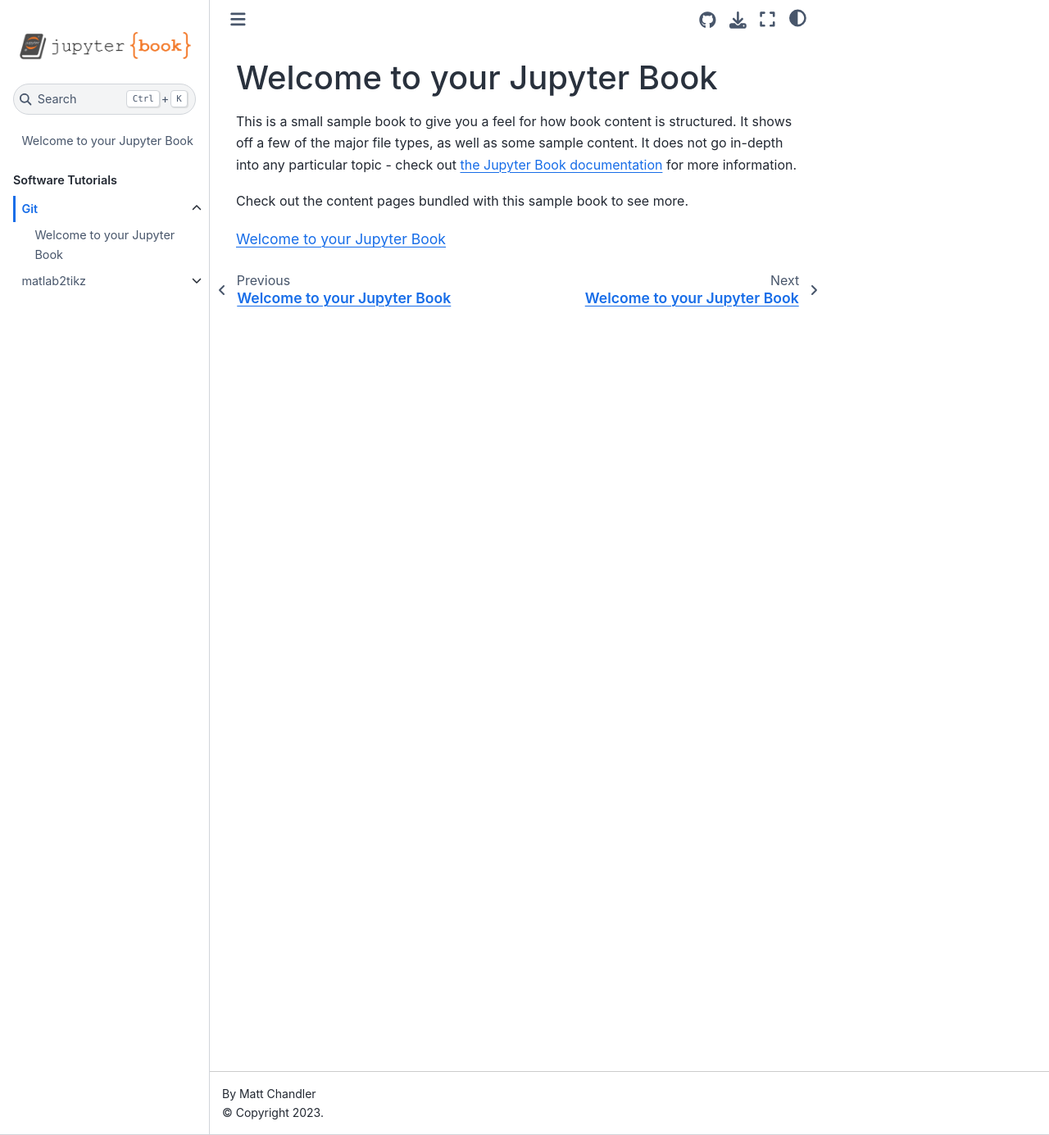
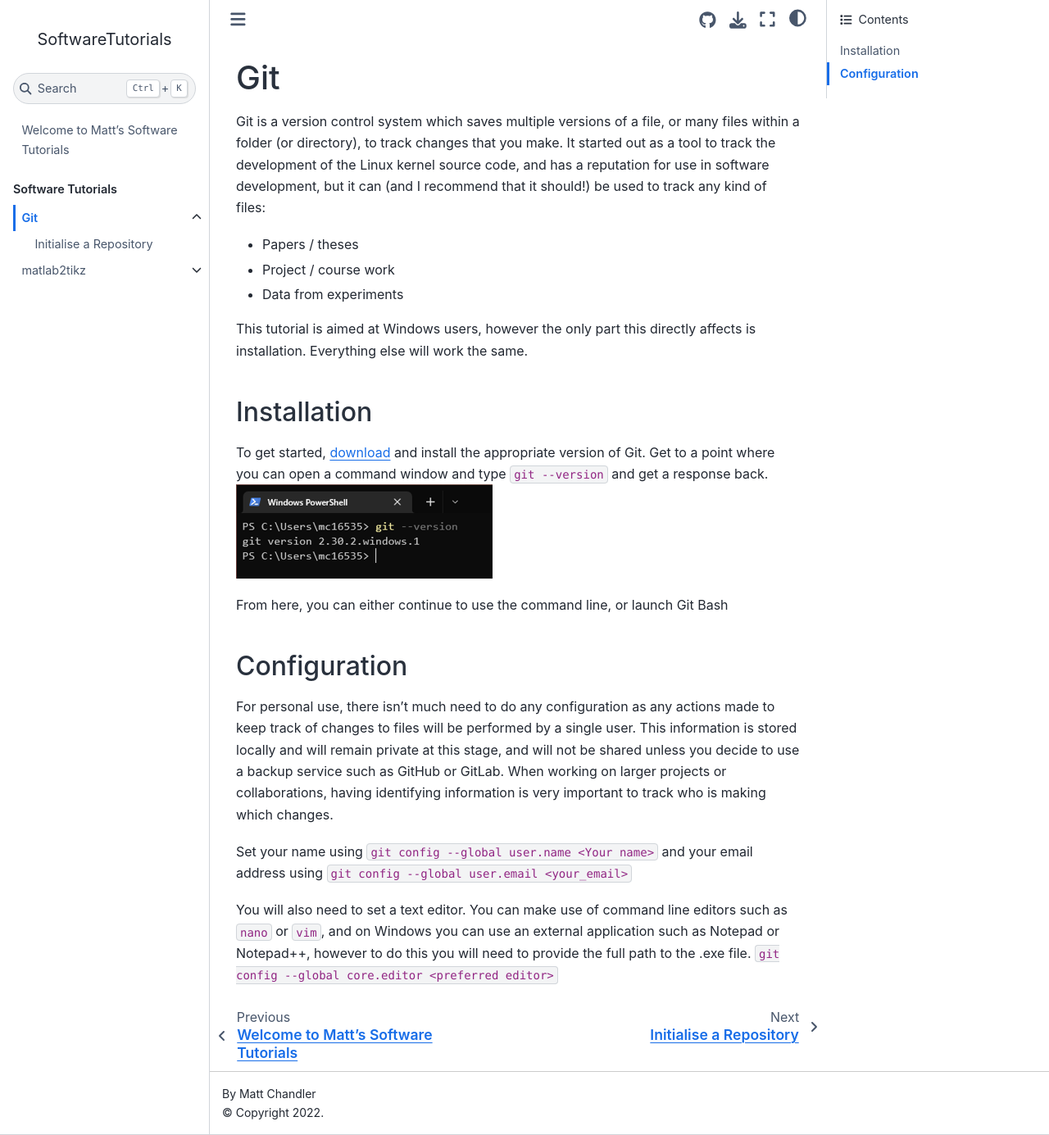
Before and after one commit to mgchandler/SoftwareTutorials, a Jupyter Book: the page built from content/git/index.md, in a window 1280 px wide and 1385 px high. Shown: the whole window at 82% size. Built offline with Jupyter Book 1.0.4 settings and Sphinx 7.4.7 and the Sphinx Book theme 1.1.4, drawn with Linux system fonts in a browser that asks for light colours.

Commit message:
Started working on Git from slides

````diff
--- a/_config.yml
+++ b/_config.yml
@@ -3,12 +3,28 @@
 
 title: SoftwareTutorials
 author: Matt Chandler
-logo: logo.png
+copyright: 2022
 
 # Force re-execution of notebooks on each build.
 # See https://jupyterbook.org/content/execute.html
 execute:
   execute_notebooks: force
+
+parse:
+  myst_enable_extensions:  # default extensions to enable in the myst parser. See https://myst-parser.readthedocs.io/en/latest/using/syntax-optional.html
+    # - amsmath
+    - colon_fence
+    # - deflist
+    - dollarmath
+    # - html_admonition
+    # - html_image
+    - linkify
+    # - replacements
+    # - smartquotes
+    - substitution
+    - tasklist
+  myst_url_schemes: [mailto, http, https] # URI schemes that will be recognised as external URLs in Markdown links
+  myst_dmath_double_inline: true
 
 # Define the name of the latex output file for PDF builds
 latex:
@@ -21,9 +37,9 @@
 
 # Information about where the book exists on the web
 repository:
-  url: https://github.com/executablebooks/jupyter-book  # Online location of your book
+  url: https://github.com/mgchandler/SoftwareTutorials  # Online location of your book
   path_to_book: docs  # Optional path to your book, relative to the repository root
-  branch: master  # Which branch of the repository should be used when creating links (optional)
+  branch: main  # Which branch of the repository should be used when creating links (optional)
 
 # Add GitHub buttons to your book
 # See https://jupyterbook.org/customize/config.html#add-a-link-to-your-repository
--- a/content/git/index.md
+++ b/content/git/index.md
@@ -1,11 +1,27 @@
-# Welcome to your Jupyter Book
+# Git
 
-This is a small sample book to give you a feel for how book content is
-structured.
-It shows off a few of the major file types, as well as some sample content.
-It does not go in-depth into any particular topic - check out [the Jupyter Book documentation](https://jupyterbook.org) for more information.
+Git is a version control system which saves multiple versions of a file, or many files within a folder (or directory), to track changes that you make. It started out as a tool to track the development of the Linux kernel source code, and has a reputation for use in software development, but it can (and I recommend that it should!) be used to track any kind of files:
+- Papers / theses
+- Project / course work
+- Data from experiments
 
-Check out the content pages bundled with this sample book to see more.
+This tutorial is aimed at Windows users, however the only part this directly affects is installation. Everything else will work the same.
 
-```{tableofcontents}
-```
+## Installation
+
+To get started, [download](https://git-scm.com/download) and install the appropriate version of Git. Get to a point where you can open a command window and type `git --version` and get a response back.
+![Example of output on Windows](version.png)
+
+From here, you can either continue to use the command line, or launch Git Bash
+
+## Configuration
+
+For personal use, there isn't much need to do any configuration as any actions made to keep track of changes to files will be performed by a single user. This information is stored locally and will remain private at this stage, and will not be shared unless you decide to use a backup service such as GitHub or GitLab. When working on larger projects or collaborations, having identifying information is very important to track who is making which changes.
+
+Set your name using
+`git config --global user.name <Your name>`
+and your email address using
+`git config --global user.email <your_email>`
+
+You will also need to set a text editor. You can make use of command line editors such as `nano` or `vim`, and on Windows you can use an external application such as Notepad or Notepad++, however to do this you will need to provide the full path to the .exe file.
+`git config --global core.editor <preferred editor>`
--- a/content/intro.md
+++ b/content/intro.md
@@ -1,8 +1,5 @@
-# Welcome to your Jupyter Book
+# Welcome to Matt's Software Tutorials
 
-This is a small sample book to give you a feel for how book content is
-structured.
-It shows off a few of the major file types, as well as some sample content.
-It does not go in-depth into any particular topic - check out [the Jupyter Book documentation](https://jupyterbook.org) for more information.
+This is a loose collection of tutorials for different bits of software I've found useful at some point. I intend that it may be useful mostly as a reference but may also be good for training on it if needed.
 
-Check out the content pages bundled with this sample book to see more.
+Take a look at the content pages to see what I have currently written up.
````
Also changed, not shown: content/git/part1.md (+9 -8 lines), content/git/init.png (added), content/git/version.png (added), logo.png (deleted).
